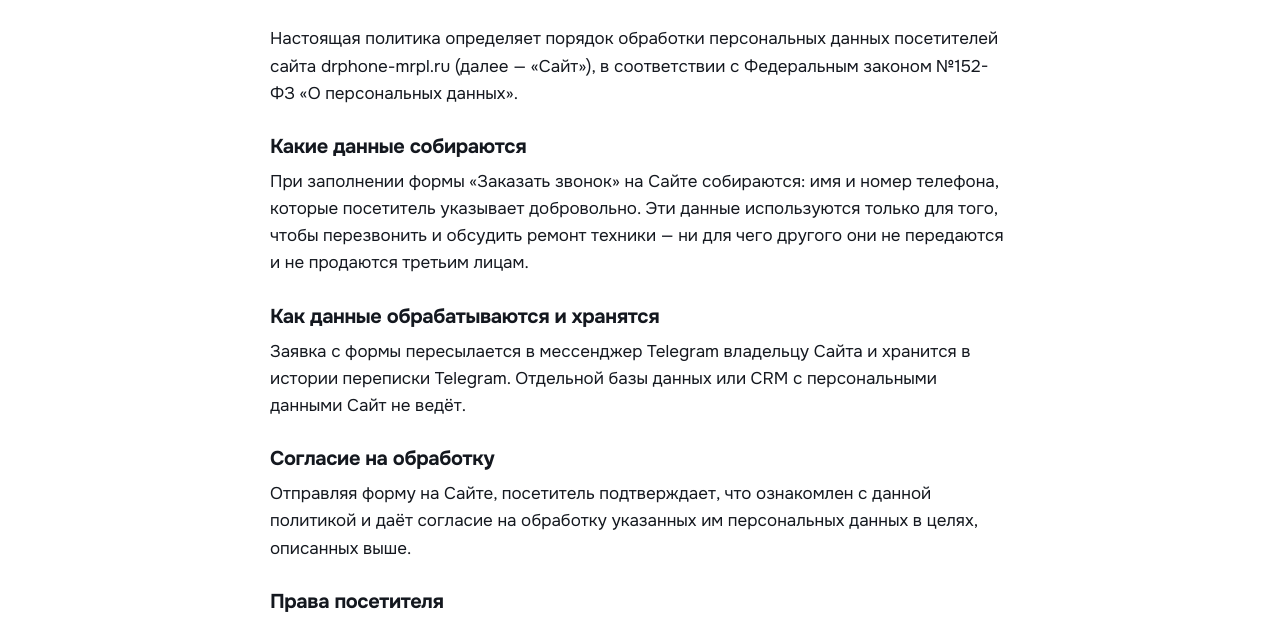
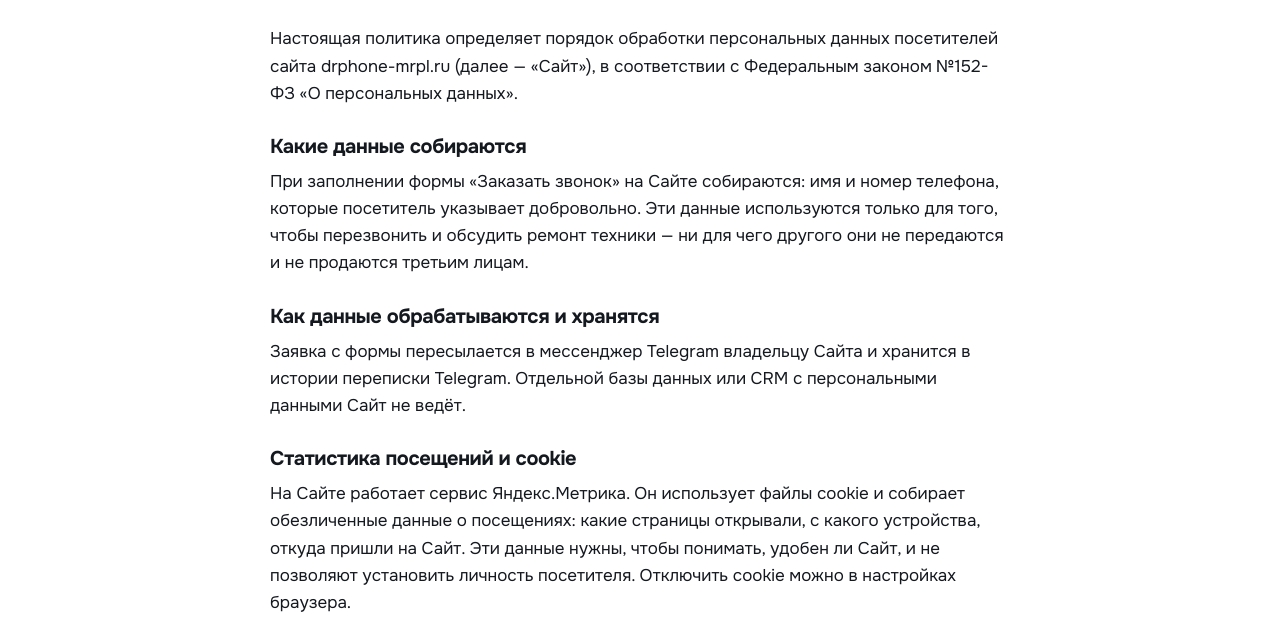
Before and after one commit to karaulanoa-coder/drphone, a plain HTML site: page privacy.html in a window 1280 px wide. Shown: the part 297-917 px from the top of the page. Drawn offline with Linux system fonts and the light colour scheme.

Commit message:
Политика: упомянуть Яндекс.Метрику и cookie
Co-Authored-By: Claude Opus 5.5 <noreply@anthropic.com>
Claude-Session: https://claude.ai/code/session_018ww4zy4MdYaXBdDHNSwsAp

```diff
--- a/privacy.html
+++ b/privacy.html
@@ -59,6 +59,13 @@ ym(114507236, "init", {clickmap:true, trackLinks:true, accurateTrackBounce:true,
 хранится в истории переписки Telegram. Отдельной базы данных или CRM с
 персональными данными Сайт не ведёт.</p>
 
+<h3>Статистика посещений и cookie</h3>
+<p>На Сайте работает сервис Яндекс.Метрика. Он использует файлы cookie
+и собирает обезличенные данные о посещениях: какие страницы открывали,
+с какого устройства, откуда пришли на Сайт. Эти данные нужны, чтобы
+понимать, удобен ли Сайт, и не позволяют установить личность посетителя.
+Отключить cookie можно в настройках браузера.</p>
+
 <h3>Согласие на обработку</h3>
 <p>Отправляя форму на Сайте, посетитель подтверждает, что ознакомлен с
 данной политикой и даёт согласие на обработку указанных им персональных
```
